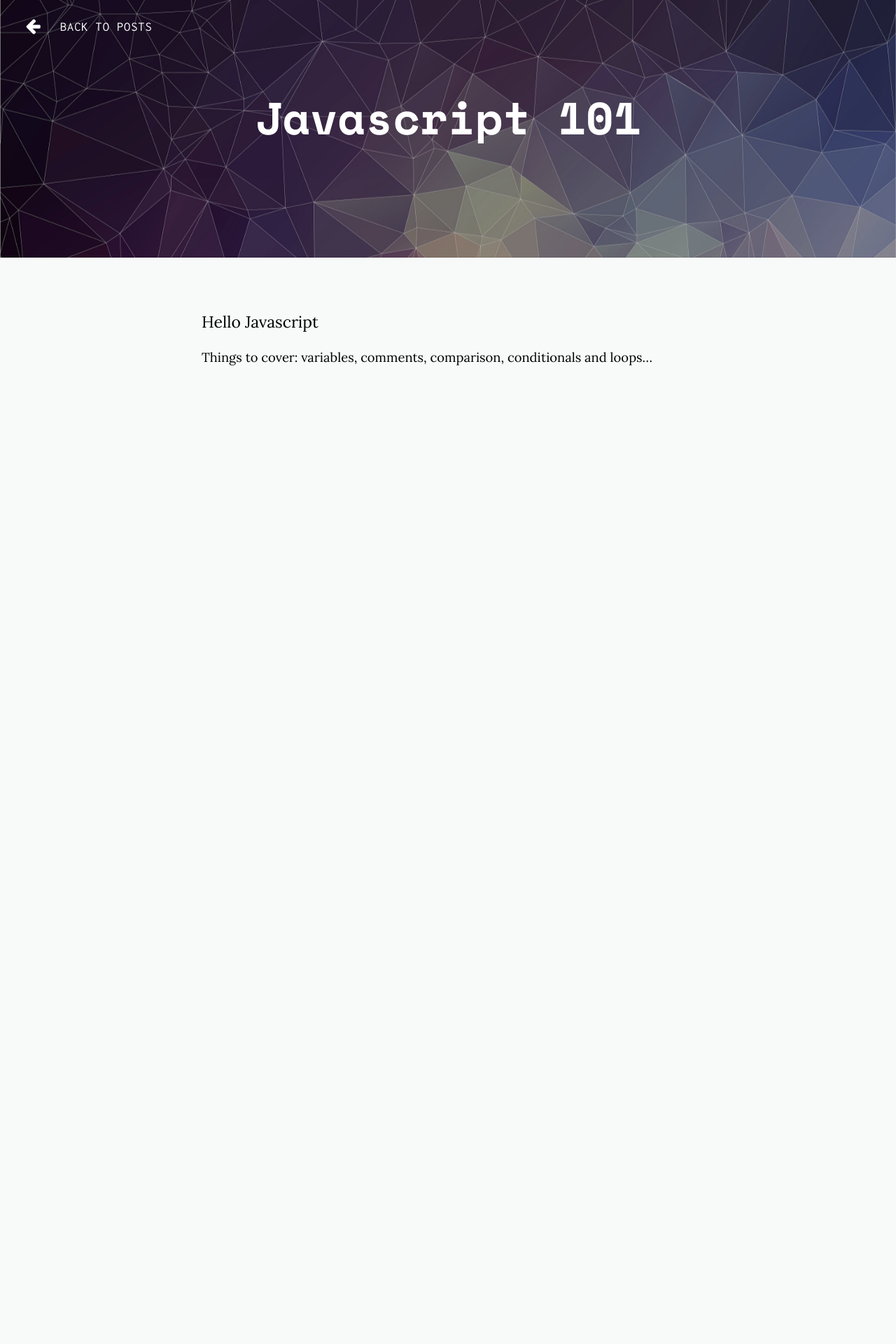
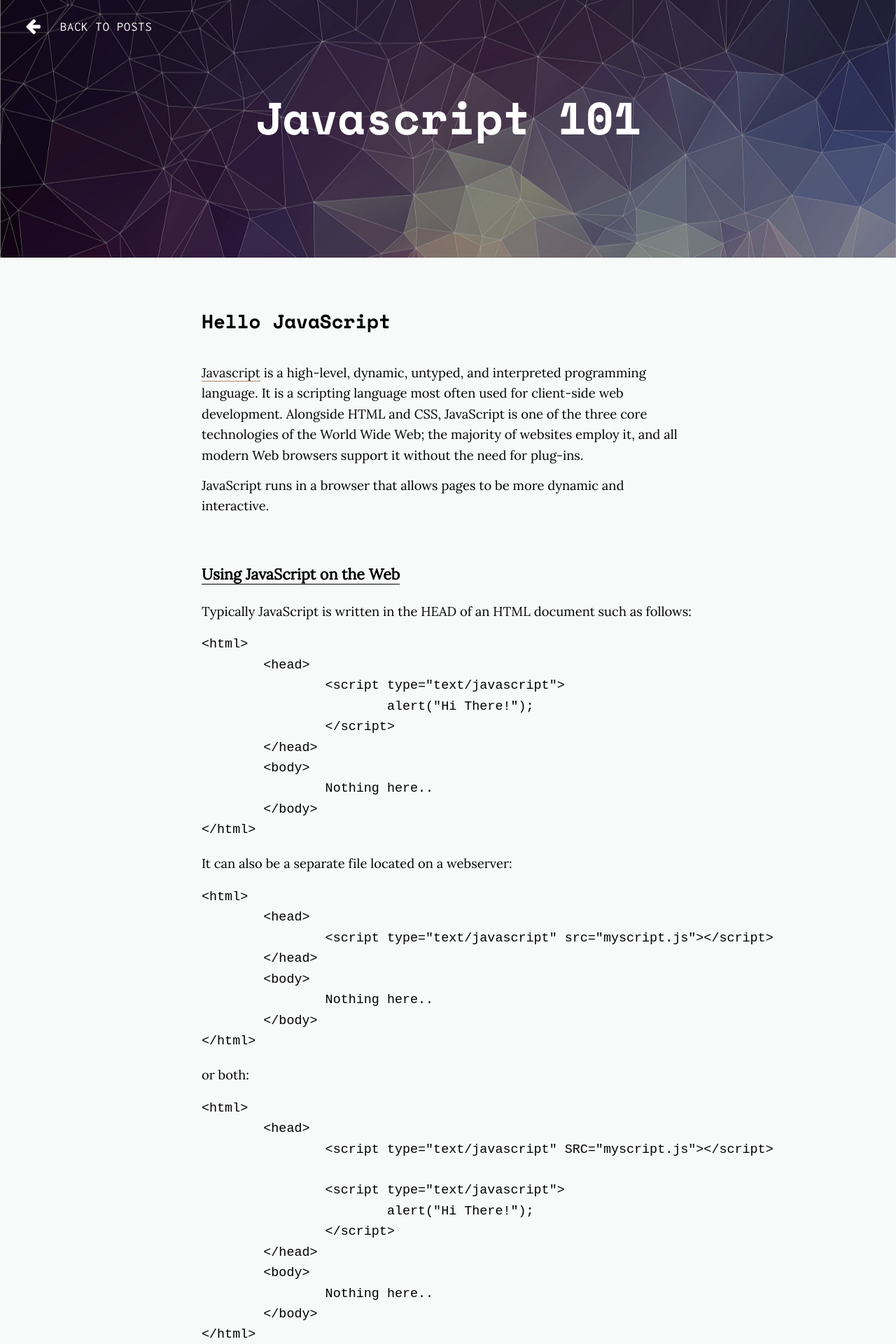
Before and after one commit to coloringchaos/rtw-s17, a Jekyll site: the page built from _posts/2017-1-15-js101.md, in a window 1280 px wide. Shown: the top 1920 px of the page at 70% size. Built offline with Jekyll 4.4.1, drawn with Linux system fonts in a browser that asks for light colours; nearby versions of some CDN libraries; a script that is not in the unit is left out; before the commit the page ends 900 px from its top, so only the background shows below that; some of the changed text lies outside the part shown.

Commit message:
lots of updates

```diff
--- a/_config.yml
+++ b/_config.yml
@@ -1,6 +1,6 @@
 # Site settings
 email:
-baseurl: ""
+baseurl: "/rtw-s17"
 paginate: 5
 paginate_path: "/blog/page-:num"
 google_analytics:
--- a/_posts/2017-1-15-js101.md
+++ b/_posts/2017-1-15-js101.md
@@ -8,6 +8,86 @@ permalink: /js101/
 
 ---
 
-Hello Javascript
+## Hello JavaScript
 
-Things to cover: variables, comments, comparison, conditionals and loops...
+<br>
+
+[Javascript](https://en.wikipedia.org/wiki/JavaScript) is a high-level, dynamic, untyped, and interpreted programming language. It is a scripting language most often used for client-side web development. Alongside HTML and CSS, JavaScript is one of the three core technologies of the World Wide Web; the majority of websites employ it, and all modern Web browsers support it without the need for plug-ins.
+
+JavaScript runs in a browser that allows pages to be more dynamic and interactive.
+
+<br>
+
+### <span class="underlined">Using JavaScript on the Web</span>
+
+Typically JavaScript is written in the HEAD of an HTML document such as follows:
+
+	<html>
+		<head>
+			<script type="text/javascript">
+				alert("Hi There!");
+			</script>
+		</head>
+		<body>
+			Nothing here..
+		</body>
+	</html>
+
+
+It can also be a separate file located on a webserver:
+
+	<html>
+		<head>
+			<script type="text/javascript" src="myscript.js"></script>
+		</head>
+		<body>
+			Nothing here..
+		</body>
+	</html>
+
+or both:
+
+	<html>
+		<head>
+			<script type="text/javascript" SRC="myscript.js"></script>
+
+			<script type="text/javascript">
+				alert("Hi There!");
+			</script>
+		</head>
+		<body>
+			Nothing here..
+		</body>
+	</html>
+
+<br>
+
+### <span class="underlined">Variables</span>
+
+Defined by `var`
+
+	var avariable; // Declares a variable called avariable
+	avarable = 15; // Assigns 15 to that variable
+
+Variables are not generally "typed".. You can do this:
+
+	var anothervariable = "My Name Is Arielle";
+	alert(anothervariable);
+	anothervariable = 15;
+	alert(anothervariable);
+
+<br>
+
+### <span class="underlined">Comments</span>
+
+<br>
+
+### <span class="underlined">Comparison, Conditionals and Loops</span>
+
+<br>
+
+### <span class="underlined">Built-in Functions</span>
+
+<br>
+
+### <span class="underlined">Writing your own functions</span>
--- a/_sass/_components.scss
+++ b/_sass/_components.scss
@@ -609,3 +609,8 @@ hr{
 .post-title{
   margin:0 auto;
 }
+
+
+.underlined{
+  border-bottom: 1px solid black;
+}
```
Also changed, not shown: _posts/2017-1-15-assignment1.md (+3 -1 lines), _posts/2017-1-17-creative.md (added, +9 -0 lines), schedule.md (+3 -3 lines).
